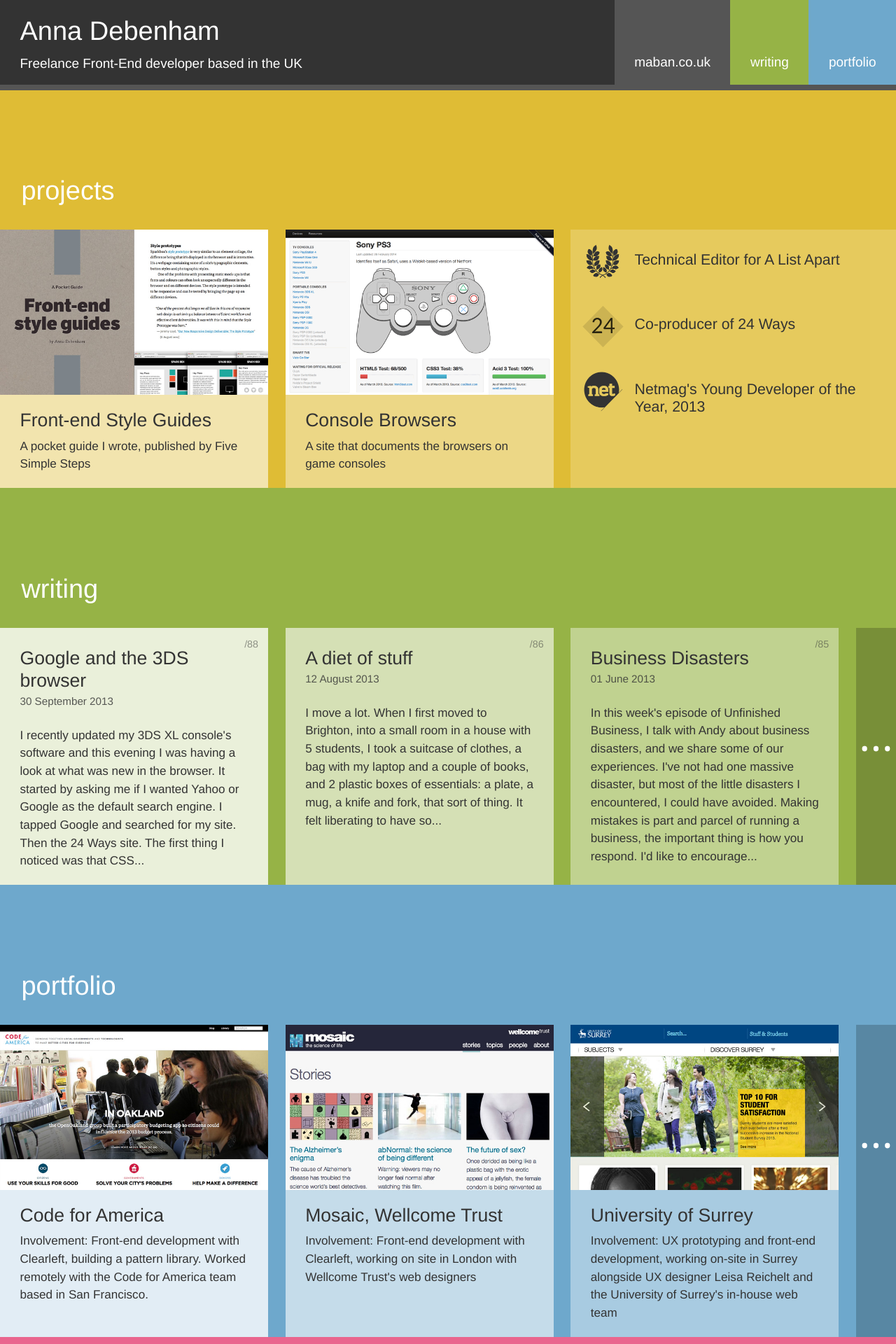
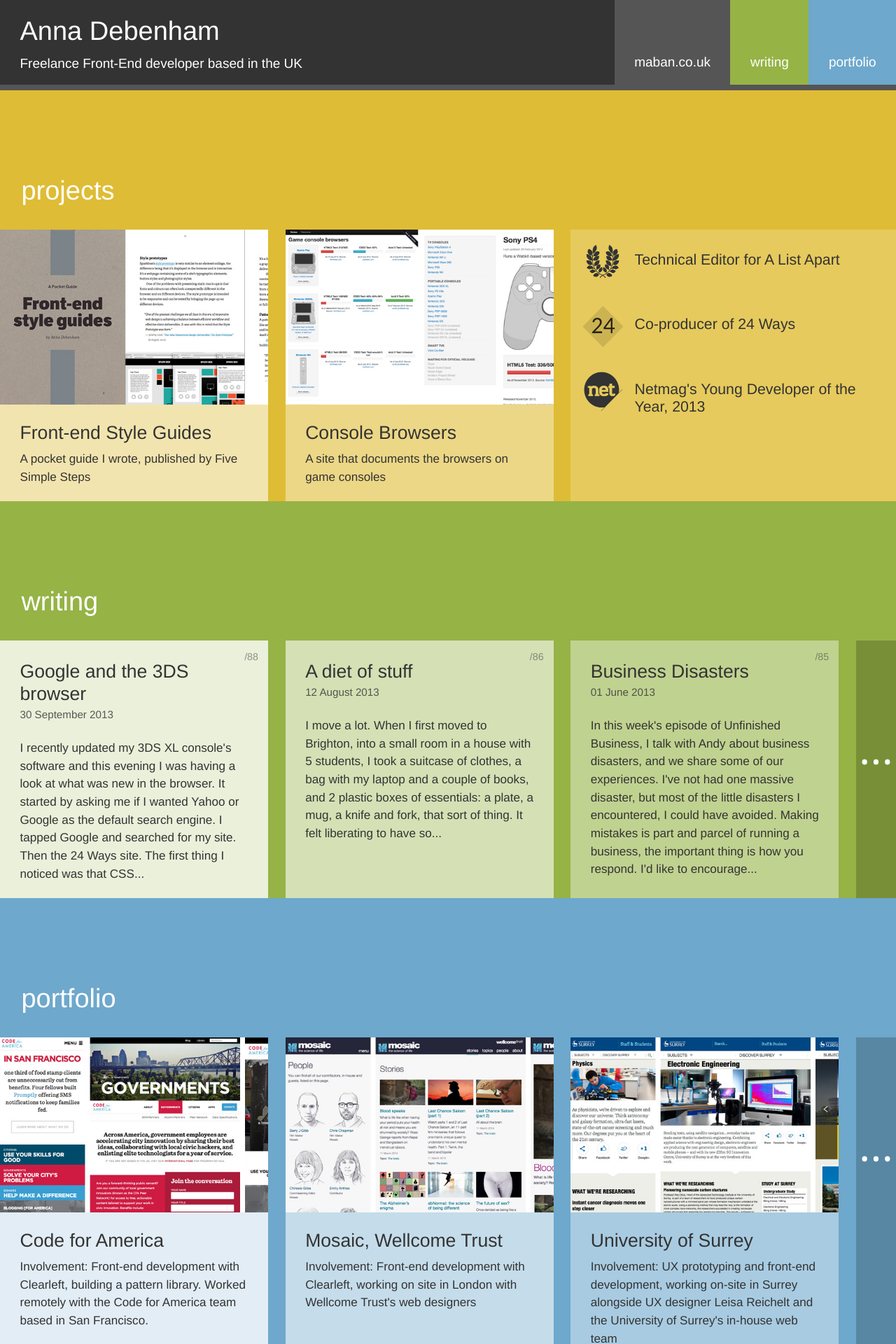
Before and after one commit to maban/maban, a Jekyll site: the page built from index.html, in a window 1280 px wide. Shown: the top 1920 px of the page at 70% size. Built offline with Jekyll 4.4.1, drawn with Linux system fonts in a browser that asks for light colours.

Commit message:
Update portfolio

```diff
--- a/index.html
+++ b/index.html
@@ -15,14 +15,14 @@ title: Anna Debenham
           <a href="http://www.fivesimplesteps.com/products/front-end-style-guides">
               <h3>Front-end Style Guides</h3>
               <p>A pocket guide I wrote, published by Five Simple Steps</p>
-              <img src="/image/screenshot-fesg-01.jpg"/>
+              <img src="/image/project-fesg.jpg"/>
           </a>
         </li>
         <li>
           <a href="http://console.maban.co.uk">
               <h3>Console Browsers</h3>
               <p>A site that documents the browsers on game consoles</p>
-              <img src="/image/screenshot-console-01.png"/>
+              <img src="/image/project-console.jpg"/>
           </a>
         </li>
     </ul>
@@ -87,21 +87,21 @@ title: Anna Debenham
           <a href="/portfolio#project-cfa">
               <h3>Code for America</h3>
               <p>Involvement: Front-end development with Clearleft, building a pattern library. Worked remotely with the Code for America team based in San Francisco.</p>
-              <img src="/image/screenshot-cfa-01.jpg"/>
+              <img src="/image/portfolio-cfa.jpg"/>
           </a>
         </li>
         <li>
           <a href="/portfolio#project-mosaic">
               <h3>Mosaic, Wellcome Trust</h3>
               <p>Involvement: Front-end development with Clearleft, working on site in London with Wellcome Trust's web designers</p>
-              <img src="/image/screenshot-mosaic-01.jpg"/>
+              <img src="/image/portfolio-mosaic.jpg"/>
           </a>
         </li>
         <li>
           <a href="/portfolio#project-surrey">
               <h3>University of Surrey</h3>
               <p>Involvement: UX prototyping and front-end development, working on-site in Surrey alongside UX designer Leisa Reichelt and the University of Surrey's in-house web team</p>
-              <img src="/image/screenshot-surrey-01.jpg"/>
+              <img src="/image/portfolio-surrey.jpg"/>
           </a>
         </li>
         <li class="more-section"><a href="/portfolio" title="More work examples.">&hellip;</a></li>
--- a/style/main.css
+++ b/style/main.css
@@ -369,19 +369,35 @@ figcaption {
 
 
 .list-blocks-thumbnails img {
-    width: 100%;
+    max-width: inherit;
+    margin-left: -1.5em;
+    margin-right: -1.5em;
+    max-height: 220px;
+    }
+
+    @media (min-width:30em) {
+    .list-blocks-thumbnails img {
+        max-height: 400px;
+        }
+    }
+
+.list-blocks-thumbnails a {
+    overflow: hidden;
     }
 
     @media (min-width:50em) {
     .list-blocks-thumbnails img {
+        max-height: 250px;
+        width: inherit;
+        max-width: inherit;
         position: absolute;
-        width: 100%;
-        top: 0;
         left: 0;
         right: 0;
+        top: 0;
+        margin: 0 auto;
         }
     .list-blocks-thumbnails a {
-        padding-top: 67%;
+        padding-top: 275px;
         }
     }
 
@@ -993,7 +1009,7 @@ figcaption {
         }
 
     .project-m .project .description {
-        margin-top: 67%;
+        margin-top: 46%;
         }
 
     .project-s .project {
```
Also changed, not shown: portfolio/index.html (+50 -64 lines), image/portfolio-cfa.jpg (added), image/portfolio-mosaic.jpg (added), image/portfolio-surrey.jpg (added), image/project-console.jpg (added), image/project-console.png (added), image/project-fesg.jpg (added), image/screenshot-scrunchup.jpg (added).
